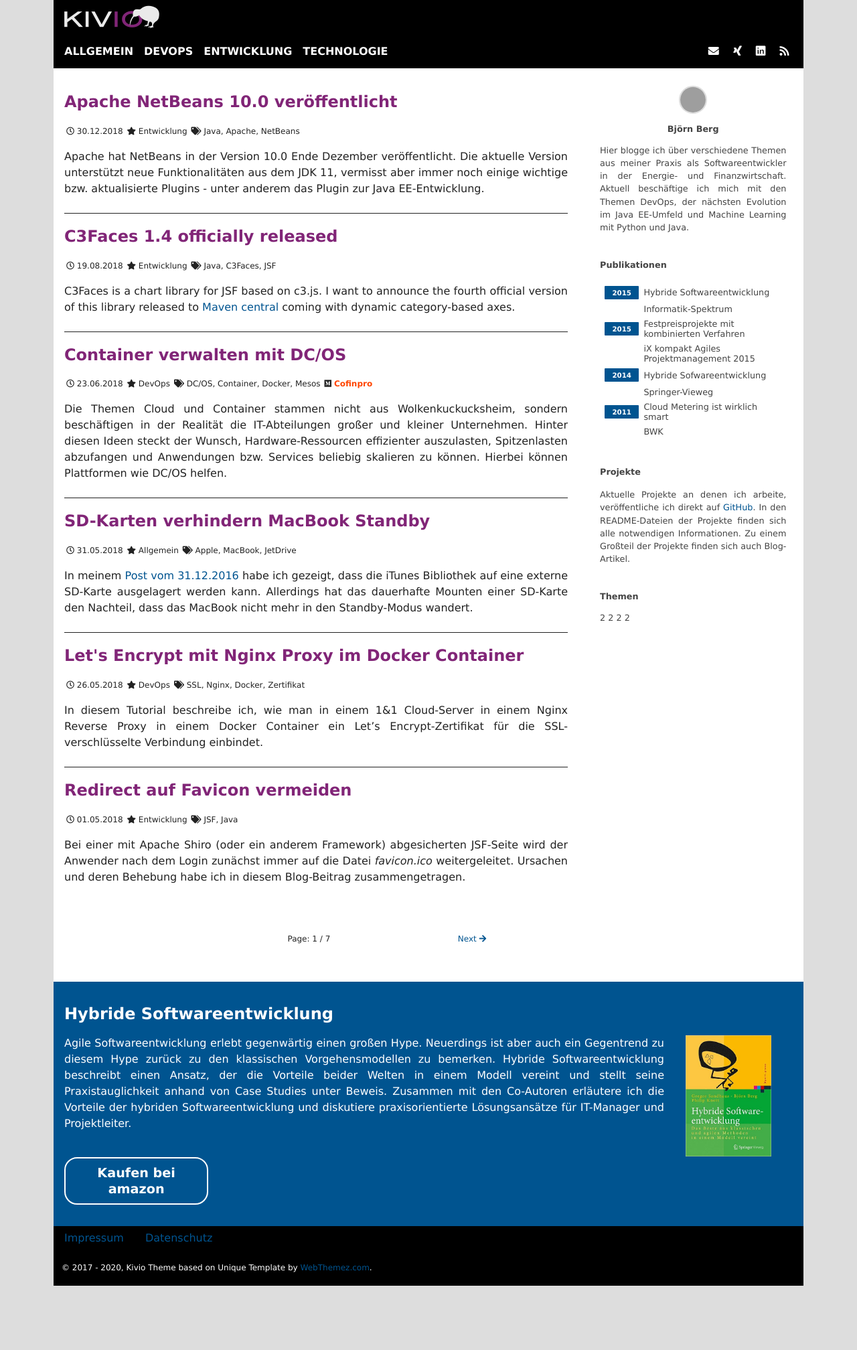
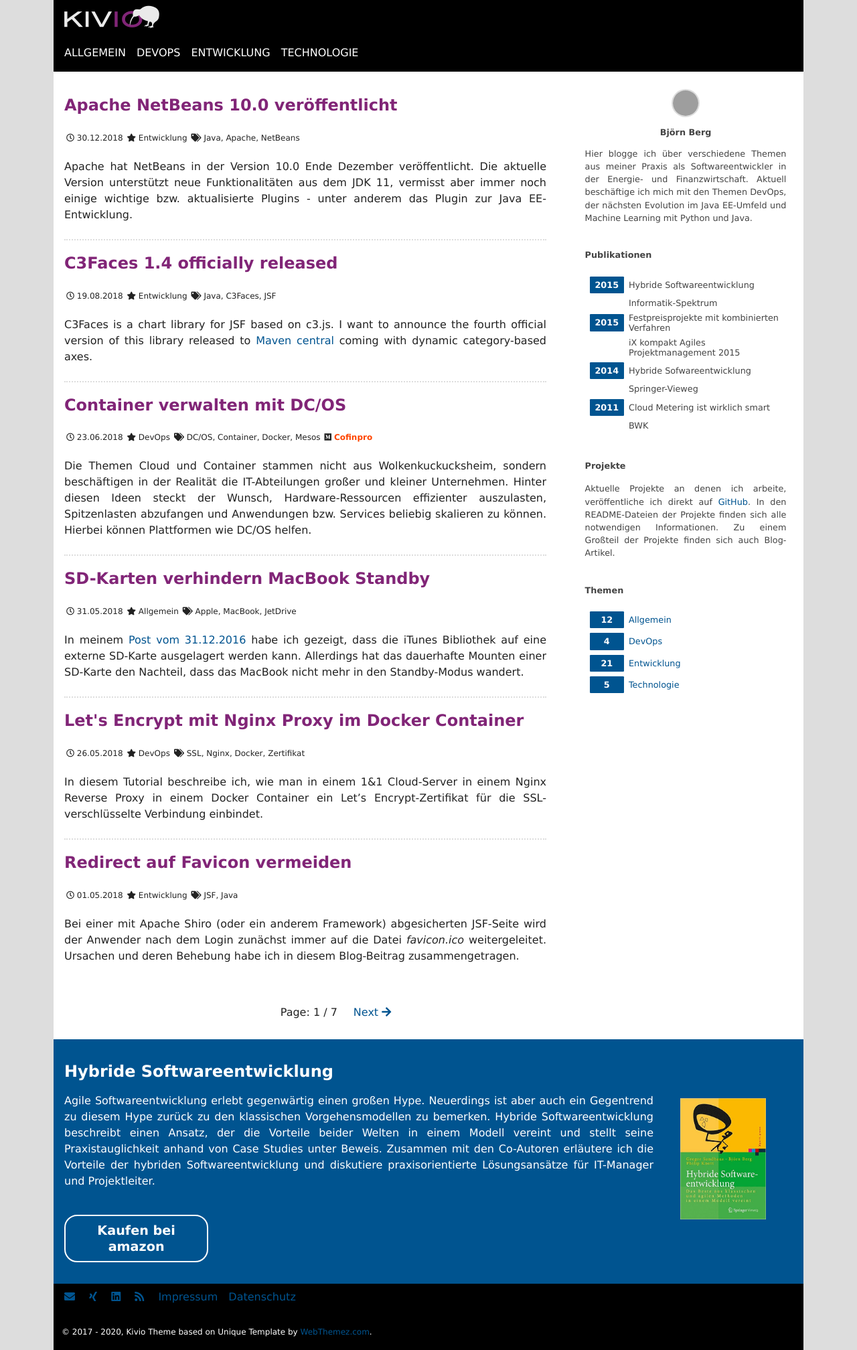
Before and after one commit to rollinhand/rollinhand.github.io, a Jekyll site: the page built from index.html, in a window 1280 px wide. Shown: the whole page at 67% size. Built offline with Jekyll 4.4.1, drawn with Linux system fonts in a browser that asks for light colours; some web fonts are replaced; the list of posts is cut into pages by our own code; before the commit the page ends 1920 px from its top, so only the background shows below that; grey boxes are pictures that could not be loaded.

Commit message:
modified style for 2020

```diff
--- a/_includes/footer.html
+++ b/_includes/footer.html
@@ -1,8 +1,33 @@
 <footer class="dark">
     <section>
         <ul>
-            <li><a href="imprint/">Impressum</a></li>
-            <li><a href="privacy-policy/">Datenschutz</a></li>
+            <li>
+                <a href="mailto:rollin.hand@gmx.de">
+                    <span class="button mail"><i class="fa fa-envelope"></i></span>
+                    <span class="invisible">Mail</span>
+                </a>
+            </li>
+            <li>
+                <a href="https://www.xing.com/profile/Bjoern_Berg2" target="_blank" rel="me">
+                    <span class="button xing"><i class="fab fa-xing"></i></span>
+                    <span class="invisible">Xing</span>
+                </a>
+            </li>
+            <li>
+                <a href="https://www.linkedin.com/in/bjoernberg82" target="_blank" rel="me">
+                    <span class="button linkedin"><i class="fab fa-linkedin"></i></span>
+                    <span class="invisible">LinkedIn</span>
+                </a>
+            </li>
+            <li>
+                <a href="/blog/feed/atom.xml">
+                    <span class="button atom"><i class="fas fa-rss subscribe"></i></span>
+                    <span class="invisible">Atom/RSS</span>
+                </a>
+            </li>
+
+            <li><a href="/imprint/">Impressum</a></li>
+            <li><a href="/privacy-policy/">Datenschutz</a></li>
         </ul>
     </section>
     <section>
--- a/_includes/navigation.html
+++ b/_includes/navigation.html
@@ -6,31 +6,4 @@
         <li><a href="/category/{{ name }}">{{ name }}</a></li>
     {% endfor %}
     </ul>
-
-    <ul class="social-media">
-        <li>
-            <a href="mailto:rollin.hand@gmx.de">
-                <span class="button mail"><i class="fa fa-envelope"></i></span>
-                <span class="invisible">Mail</span>
-            </a>
-        </li>
-        <li>
-            <a href="https://www.xing.com/profile/Bjoern_Berg2" target="_blank" rel="me">
-			    <span class="button xing"><i class="fab fa-xing"></i></span>
-                <span class="invisible">Xing</span>
-            </a>
-        </li>
-        <li>
-            <a href="https://www.linkedin.com/in/bjoernberg82" target="_blank" rel="me">
-			    <span class="button linkedin"><i class="fab fa-linkedin"></i></span>
-                <span class="invisible">LinkedIn</span>
-            </a>
-        </li>
-        <li>
-            <a href="/blog/feed/atom.xml">
-                <span class="button atom"><i class="fas fa-rss subscribe"></i></span>
-                <span class="invisible">Atom/RSS</span>
-            </a>
-        </li>
-    </ul>
 </nav>
--- a/_includes/sidebar.html
+++ b/_includes/sidebar.html
@@ -34,7 +34,15 @@
 </section>
 <section>
     <h4>Themen</h4>
-    {% for category in site.categories %}
-        {{ category.name }} {{ category | size }}
+    {% assign category_list = site.categories | sort %}
+    <table>
+    {% for category in category_list %}
+        {% assign name = category | first %}
+        {% assign size = site.categories[name] | size %}
+        <tr>
+            <td><span class="label">{{ size }}</span></td>
+            <td><a href="/category/{{ name }}">{{ name }}</a></td>
+        </tr>
     {% endfor %}
+    </table>
 </section>
--- a/css/styles.scss
+++ b/css/styles.scss
@@ -14,6 +14,12 @@
     -moz-border-radius: $radius;
 }
 
+@mixin floating-list {
+    list-style-type: none;
+    padding: 0;
+    margin: 0;
+}
+
 html {
     margin:0;
     padding:0;
@@ -23,9 +29,7 @@
 
 body {
     margin: 0 auto;
-    min-width: 20em;
     max-width: 70em;
-    font-size: 12pt;
     font-family: "Muli", Verdana, Geneva, Tahoma, sans-serif;
     background-color: $white;
 }
@@ -39,20 +43,19 @@
     overflow: hidden;
 
     > ul {
-        list-style-type: none;
+        @include floating-list;
         background-color: $black;
-        margin: 0;
         padding: 0.5em 0.5em;
         overflow: hidden;
 
         li {
             float: left;
-            padding: 0.5em;
+            padding: 0.50em;
 
             a {
                 display: block;
-                font-size: 1.0em;
-                font-weight: bold;
+                font-size: 1.0rem;
+                //font-weight: bold;
                 text-transform: uppercase;
                 color: $white;
                 &:hover {
@@ -70,10 +73,6 @@
             }
         }
     }
-}
-
-nav > ul.social-media {
-    float: right;
 }
 
 nav > ul.categories {
@@ -95,7 +94,7 @@
         }
 
         article + article {
-            border-top: 0.5px solid $grey;
+            border-top: 2px dotted $light-grey;
             margin-top: 0.5em;
         }
     }
@@ -114,25 +113,24 @@
     clear: both;
 
     ul {
-        list-style-type: none;
-        margin: 0;
-        padding: 0;
+        @include floating-list;
         overflow: hidden;
+        margin-left: 0.5em;
 
         li {
             float: left;
-            padding: 0.5em 1.0em;
+            padding: 0.5em 0.5em;
         }
     }
 
     p {
         padding: 0.5em 1.0em;
-        font-size: 0.75em;
+        font-size: 0.75rem;
     }
 }
 
 aside {
-    font-size: 0.8em;
+    font-size: 0.8rem;
     color: #444;
     margin: 0;
     padding: 2.0em;
@@ -153,31 +151,32 @@
     }
 }
 
+ul {
+    list-style-type: square;
+    line-height: 1.5em;
+}
 
 ul.info-list {
-    overflow: hidden;
-    padding: 0;
-    margin: 0;
+    @include floating-list;
+    display: inline-block;
 
     li {
         float: left;
         padding: 0.25em;
-        font-size: 0.75em;
+        font-size: 0.75rem;
     }
 }
 
 ul.pager {
-    overflow: hidden;
-    padding: 0;
-    margin: 3em 0 2em 0;
-    display: block;
+    @include floating-list;
     text-align: center;
+    width: 20em;
+    margin: 2em auto;
 
     li {
         float: left;
-        font-size: 0.75em;
+        font-size: 0.7r5em;
         padding: 0.75em;
-        min-width: 30%;
     }
 
     .previous, .next {
@@ -197,12 +196,12 @@
 }
 
 h1 {
-    font-size: 2.0em;
+    font-size: 2.0rem;
     color: $violet;
 }
 
 h2 {
-    font-size: 1.5em;
+    font-size: 1.5rem;
 
     a {
         color: $violet;
@@ -222,7 +221,7 @@
     background-color: $blue;
     color: $white;
     padding: 0.4em;
-    font-size: 0.8em;
+    font-size: 0.8rem;
     font-weight: bold;
     display: block;
     @include rounded-corners(0.1em);
@@ -249,17 +248,18 @@
     clear: both;
 
     img {
-        float: right;
         width: 8.0em;
         min-width: 60px;
-        margin: 0 2.0em;
+        margin: auto;
+        display: block;
+        padding: 0.5em;
     }
 
     a {
         color: $white;
         border: 2px solid $white;
         font-weight: bold;
-        font-size: 1.2em;
+        font-size: 1.2rem;
         padding: 0.5em;
         margin-top: 2.0em;
         text-align: center;
@@ -289,17 +289,30 @@
     }
 }
 
-@media (min-width: 40em) {
+@media (min-width: 415px) {
     aside {
-        margin-left: 50em;
+        margin-left: 60em;
     }
 
     main {
         float: left;
-        width: 47em;
         margin-right: 2em;
+        width: 45em;
         &:after {
             clear: both;
         }
     }
+
+    .book {
+        img {
+            float: right;
+            margin: 0 2em;
+        }
+    }
 }
+
+@media (max-width: 414px) {
+    html {
+        font-size: 0.6em
+    }
+}
```
